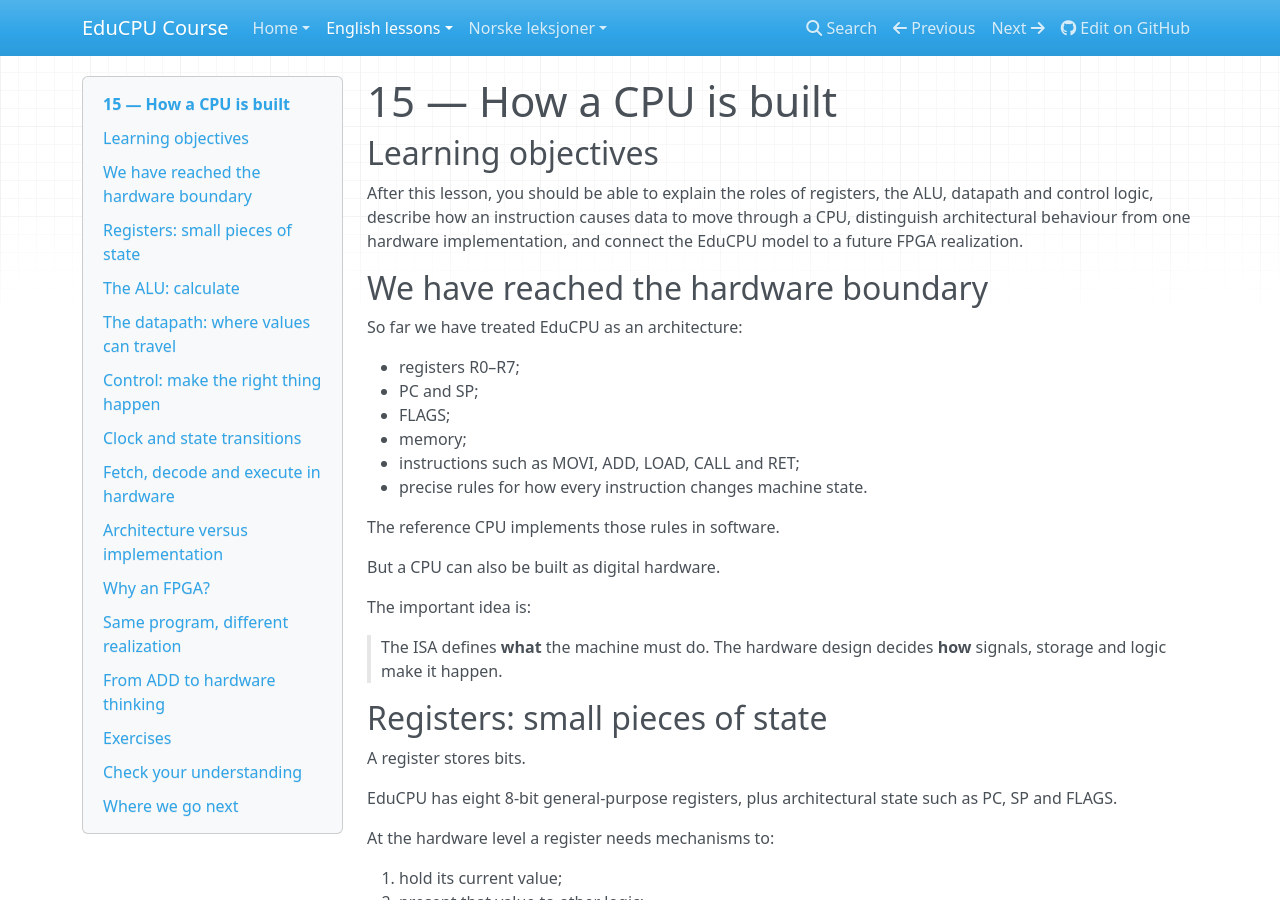
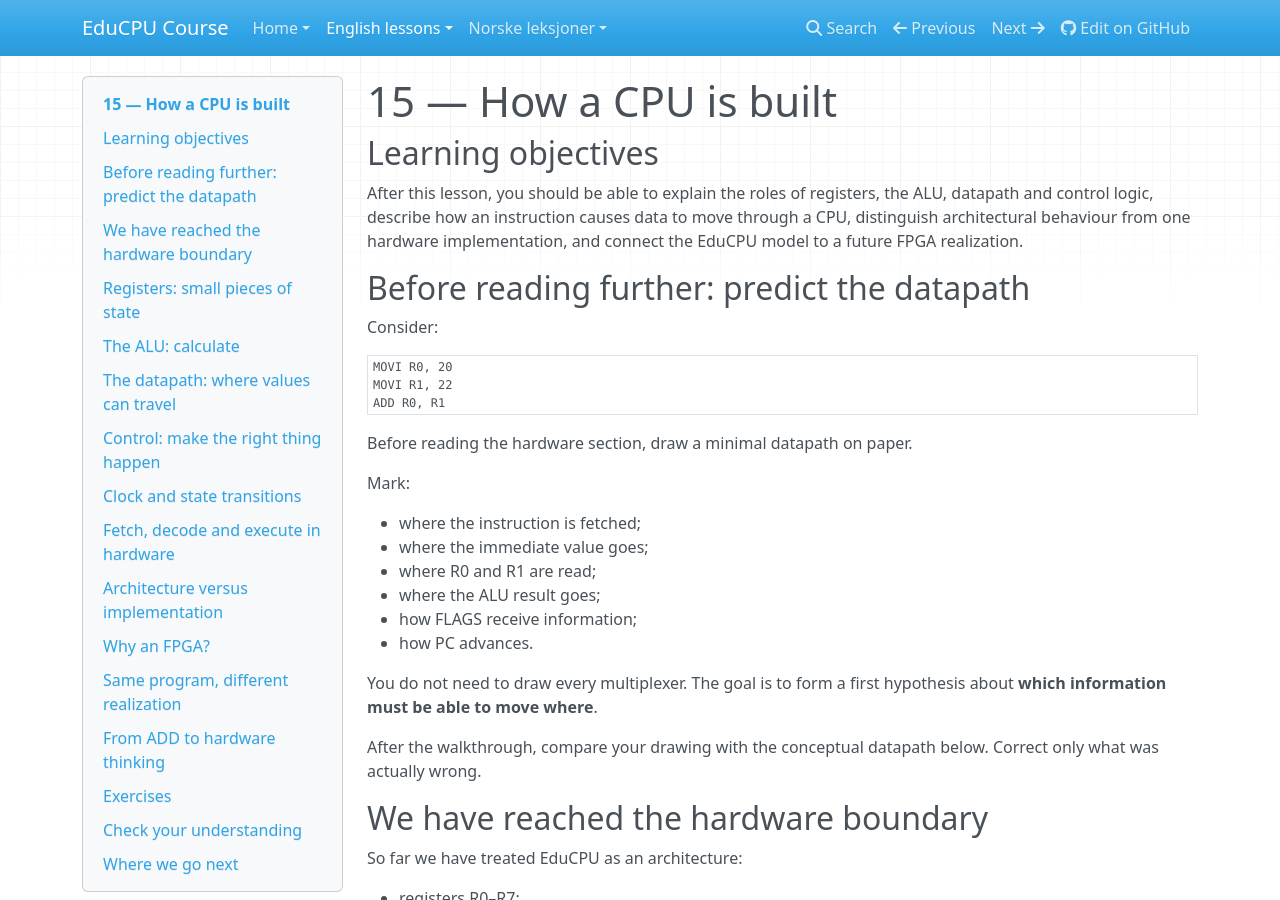
Before and after one commit to Ploos-AS/EduCPU, an MkDocs documentation site: the page built from course/en/lessons/15-how-a-cpu-is-built.md, in a window 1280 px wide and 900 px high. Built offline with MkDocs 1.6.1, drawn with Linux system fonts in a browser that asks for light colours; nearby versions of some CDN libraries.

Commit message:
Pedagogy: add datapath prediction exercise to Lesson 15

````diff
--- a/course/en/lessons/15-how-a-cpu-is-built.md
+++ b/course/en/lessons/15-how-a-cpu-is-built.md
@@ -3,6 +3,31 @@
 ## Learning objectives
 
 After this lesson, you should be able to explain the roles of registers, the ALU, datapath and control logic, describe how an instruction causes data to move through a CPU, distinguish architectural behaviour from one hardware implementation, and connect the EduCPU model to a future FPGA realization.
+
+## Before reading further: predict the datapath
+
+Consider:
+
+```asm
+MOVI R0, 20
+MOVI R1, 22
+ADD R0, R1
+```
+
+Before reading the hardware section, draw a minimal datapath on paper.
+
+Mark:
+
+- where the instruction is fetched;
+- where the immediate value goes;
+- where R0 and R1 are read;
+- where the ALU result goes;
+- how FLAGS receive information;
+- how PC advances.
+
+You do not need to draw every multiplexer. The goal is to form a first hypothesis about **which information must be able to move where**.
+
+After the walkthrough, compare your drawing with the conceptual datapath below. Correct only what was actually wrong.
 
 ## We have reached the hardware boundary
 
````
